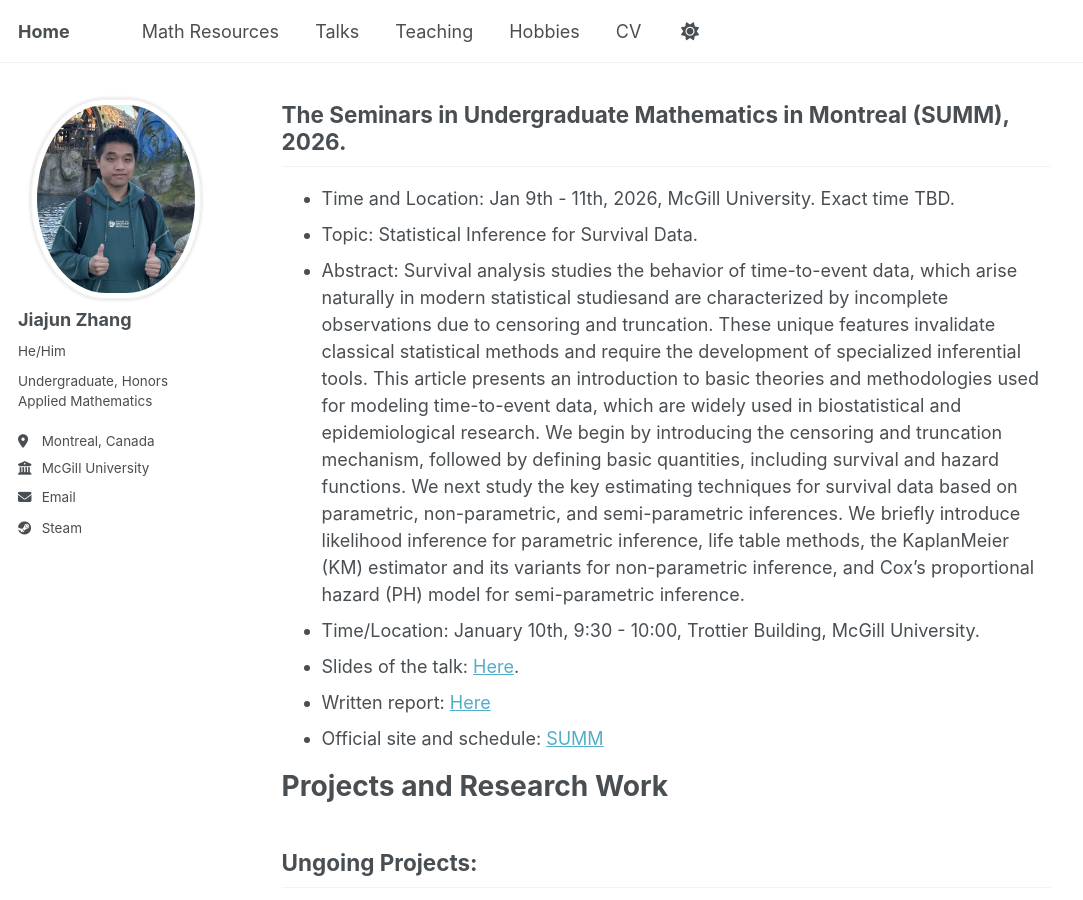
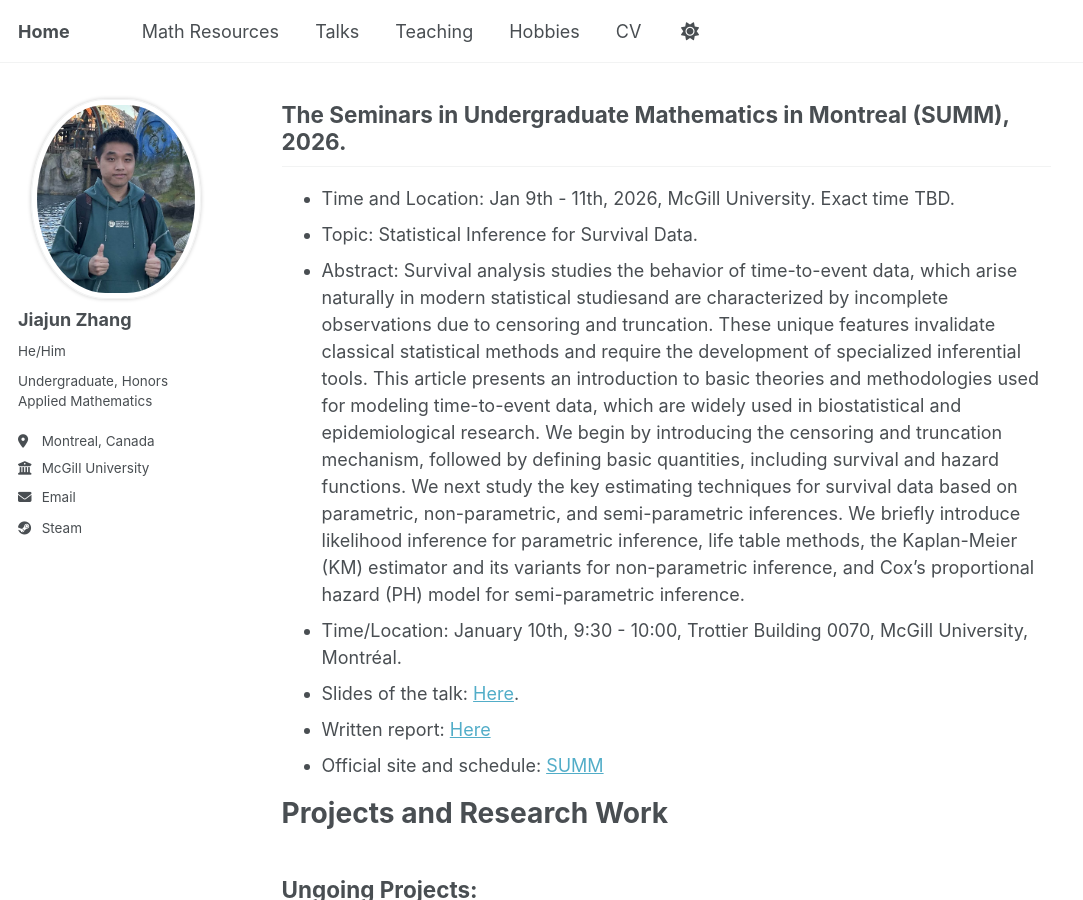
Before and after one commit to JohanssonRein/JohanssonRein.github.io, a Jekyll site: the page built from _pages/about.md, in a window 1280 px wide and 900 px high, scrolled down 497 px. Shown: the whole window, without its empty margins (0-1083 px from the left). Built offline with Jekyll 4.4.1, drawn with Linux system fonts in a browser that asks for light colours.

Commit message:
Update about.md

```diff
--- a/_pages/about.md
+++ b/_pages/about.md
@@ -23,9 +23,9 @@ redirect_from:
    * Time and Location: Jan 9th - 11th, 2026, McGill University. Exact time TBD.
    * Topic: Statistical Inference for Survival Data.
    * Abstract: Survival analysis studies the behavior of time-to-event data, which arise naturally in modern statistical studiesand are characterized by incomplete observations due to censoring and truncation. These unique features invalidate classical statistical methods and require the development of specialized inferential tools. This article presents an introduction to basic theories and methodologies used for modeling time-to-event data, which are widely used in biostatistical and epidemiological research. We begin by introducing the censoring and truncation mechanism, followed by defining basic quantities, including survival and hazard functions. We next study
-the key estimating techniques for survival data based on parametric, non-parametric, and semi-parametric inferences. We briefly introduce likelihood inference for parametric inference, life table methods, the KaplanMeier (KM) estimator and its variants for non-parametric inference, and Cox’s proportional hazard (PH) model
+the key estimating techniques for survival data based on parametric, non-parametric, and semi-parametric inferences. We briefly introduce likelihood inference for parametric inference, life table methods, the Kaplan-Meier (KM) estimator and its variants for non-parametric inference, and Cox’s proportional hazard (PH) model
 for semi-parametric inference.
-   * Time/Location: January 10th, 9:30 - 10:00, Trottier Building, McGill University.
+   * Time/Location: January 10th, 9:30 - 10:00, Trottier Building 0070, McGill University, Montréal.
    * Slides of the talk: [Here](/files/Statistical_Inference_for_Survival_Data_Talk.pdf).
    * Written report: [Here](/files/Statistical_Inference_for_Survival_Data.pdf)
    * Official site and schedule: [SUMM](https://www.summ.xyz/en/index.html)
```
